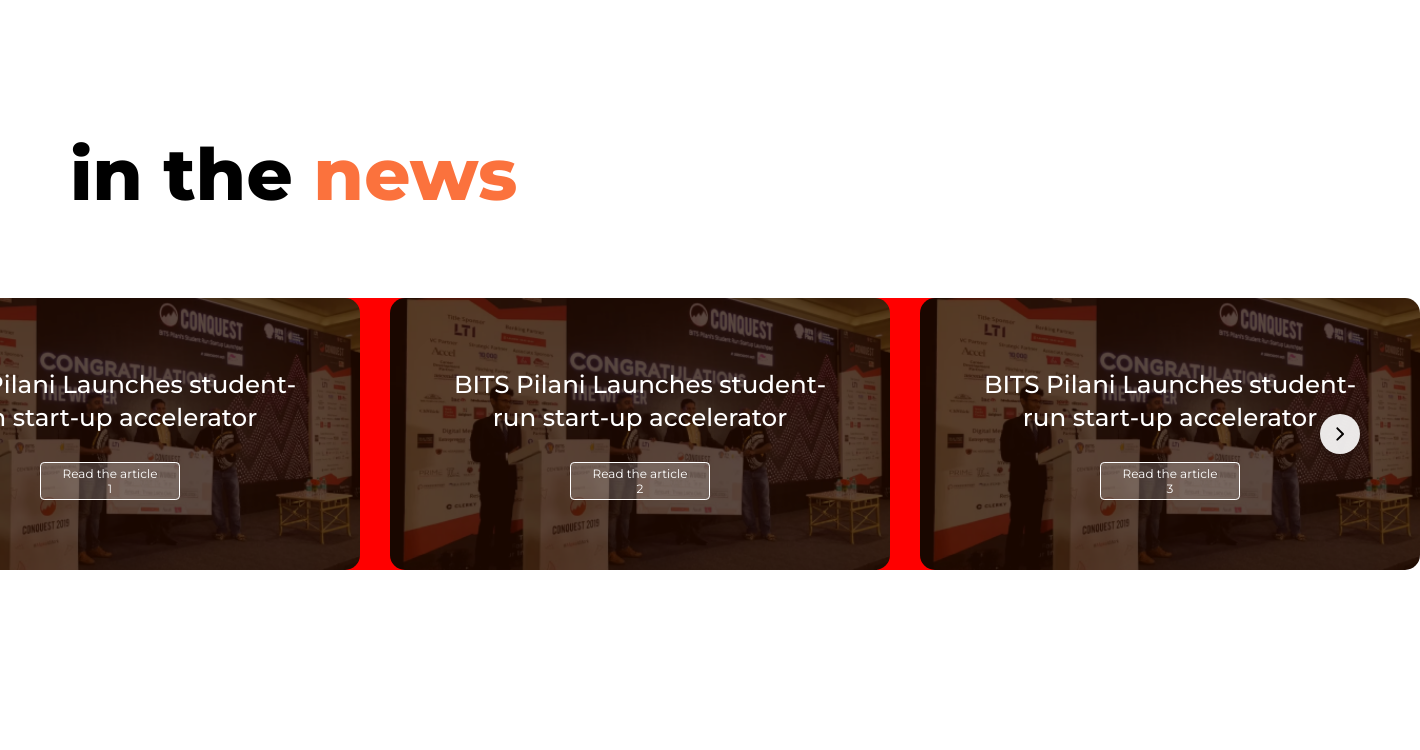
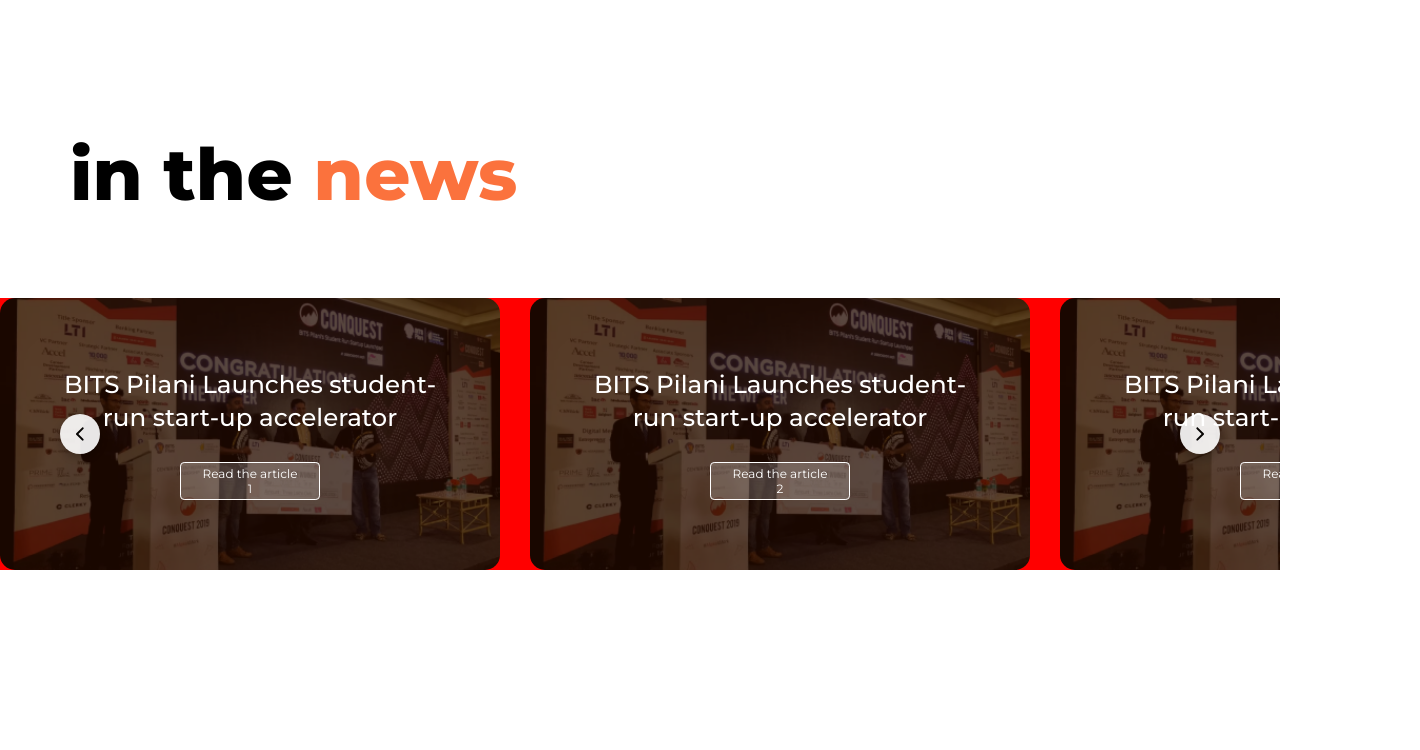
Before and after one commit to dvm-bitspilani/cel-conquest-2024, a React (Vite) app: page / in a window 1280 px wide. Shown: the part 3104-3854 px from the top of the page, 1420 px wide, since content can reach past the window. Built offline with nearby package versions, Linux system fonts and the light colour scheme.

Commit message:
style: add snap in carousel

```diff
--- a/src/components/Landing/NewsCarouselCard/NewsCarouselCard.module.scss
+++ b/src/components/Landing/NewsCarouselCard/NewsCarouselCard.module.scss
@@ -10,7 +10,7 @@
   background: url("../../../assets/images/Landing Page/landing-carousel-background.png")
     no-repeat;
   background-size: cover;
-
+  scroll-snap-align: center;
   .newsCardTitle {
     max-width: 400px;
     color: #fff;
--- a/src/routes/Landing/LandingPage.module.scss
+++ b/src/routes/Landing/LandingPage.module.scss
@@ -127,8 +127,8 @@
     margin-left: -70px;
     .carouselContainer {
       // width: 1560;
-      // width: 100%;
-      width: 1560px;
+      width: 100%;
+      // width: 1560px;
       position: relative;
       .leftButton,
       .rightButton {
@@ -153,6 +153,7 @@
       }
       .carouselCardsContainer {
         overflow-x: scroll;
+        scroll-snap-type: x mandatory;
         &::-webkit-scrollbar {
           display: none;
         }
```
